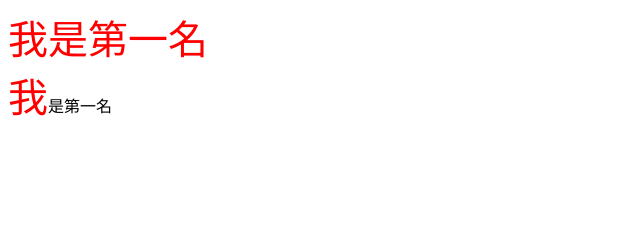
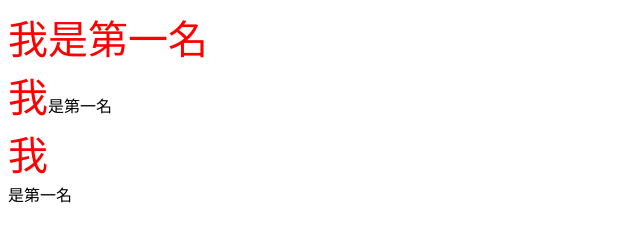
Before and after one commit to jacobislai/webclass_project, a plain HTML site: page div-vs-span.html in a window 1280 px wide. Shown: the whole page, without its empty margins (0-640 px from the left). Drawn offline with Linux system fonts and the light colour scheme.

Commit message:
Span vs div

```diff
--- a/div-vs-span.html
+++ b/div-vs-span.html
@@ -17,6 +17,9 @@
 
     <div class="text-red">我是第一名</div>
     <div><span class="text-red">我</span>是第一名</div>
+    <div>
+        <div class="text-red">我</div>是第一名
+    </div>
 
 </body>
 
```
